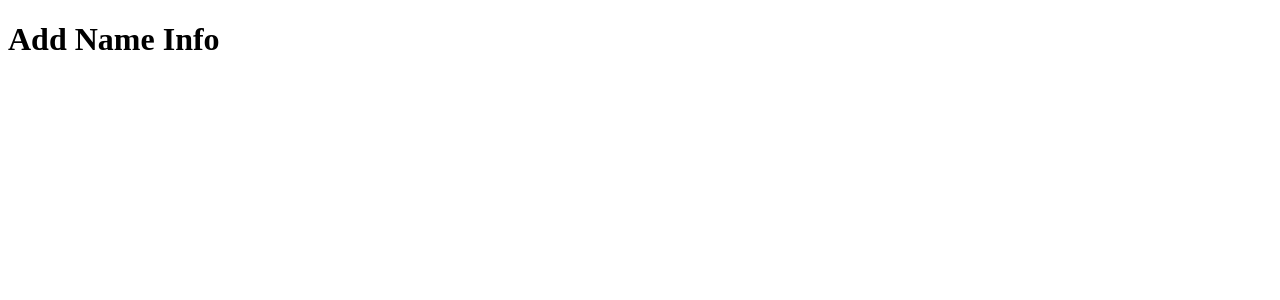
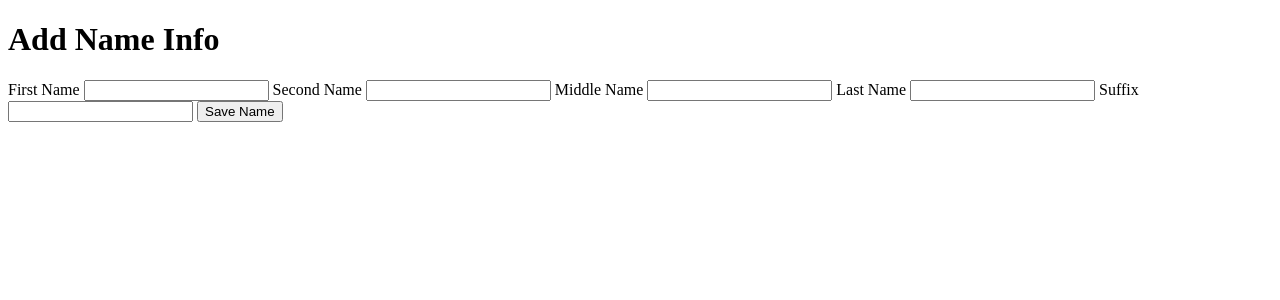
Before and after one commit to after-va/tour-guide-zamboanga, a PHP site: page /add-name-info.php in a window 1280 px wide. Shown: the top 300 px of the page. Run offline with PHP 8.4, Linux system fonts and the light colour scheme.

Commit message:
update: Update add-name-info.php: Succesfully Can Add in Database

```diff
--- a/experimental-folders/add-name-info.php
+++ b/experimental-folders/add-name-info.php
@@ -8,14 +8,45 @@ $name = [];
 $errors = [];
 
 
+    // name_first
+    // name_second
+    // name_middle
+    // name_last
+    // name_suffix
 if($_SERVER["REQUEST_METHOD"] == "POST"){
+    $name["name_first"] = trim(htmlspecialchars($_POST["name_first"]));
+    $name["name_second"] = trim(htmlspecialchars($_POST["name_second"]));
+    $name["name_middle"] = trim(htmlspecialchars($_POST["name_middle"]));
+    $name["name_last"] = trim(htmlspecialchars($_POST["name_last"]));
+    $name["name_suffix"] = trim(htmlspecialchars($_POST["name_suffix"]));
 
+    if(empty($name["name_first"] )){
+        $errors["name_first"] = "First Name is required first";
+    }
 
+    if(empty($name["name_last"] )){
+        $errors["name_last"] = "Last Name is required first";
+    }
+
+    if(empty(array_filter($errors))){
+        $nameinfoObj->name_first = $name["name_first"];
+        $nameinfoObj->name_second = $name["name_second"];
+        $nameinfoObj->name_middle = $name["name_middle"];
+        $nameinfoObj->name_last = $name["name_last"];
+        $nameinfoObj->name_suffix =$name["name_suffix"];
+
+        if($nameinfoObj->addNameInfo()){
+            header("Location: add-name-info.php");
+            exit;
+        } else {
+            echo failed;
+        }
+
+    }
 
 
 
 }
-
 
 
 ?>
@@ -31,7 +62,22 @@ if($_SERVER["REQUEST_METHOD"] == "POST"){
 <body>
     <h1>Add Name Info</h1>
     <form action="" method="post">
+        <label for="name_first">First Name</label>
+        <input type="text" name="name_first" id="name_first" value= "<?= $name["name_first"] ?? '' ?>">
 
+        <label for="name_second"> Second Name </label>
+        <input type="text" name="name_second" id="name_second" value= "<?=$name["name_second"] ?? "" ?>">
+
+        <label for="name_middle">Middle Name</label>
+        <input type="text" name="name_middle" id="name_middle" value= "<?=$name["name_middle"] ?? '' ?>">
+
+        <label for="name_last">Last Name</label>
+        <input type="text" name="name_last" id="name_last" value = "<?= $name["name_last"] ?? '' ?>">
+
+        <label for="name_suffix">Suffix</label>
+        <input type="text" name="name_suffix" id="name_suffix" value = "<?= $name["name_suffix"] ?? '' ?>">
+
+        <input type="submit" value="Save Name">
     </form>
 </body>
 </html>
```
